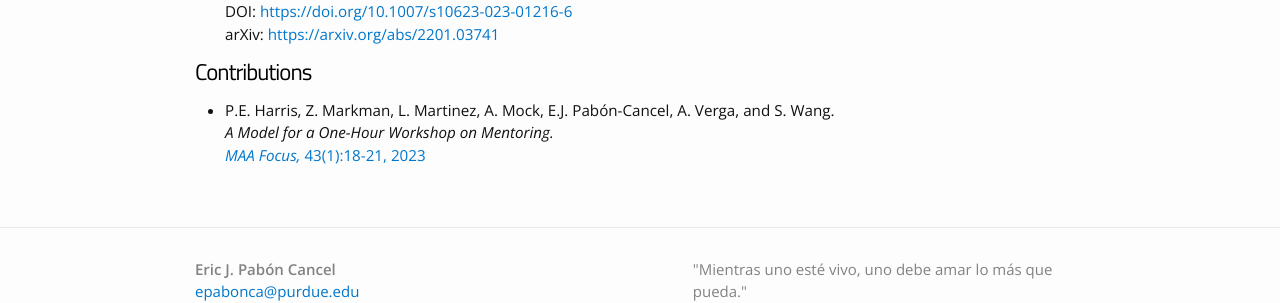
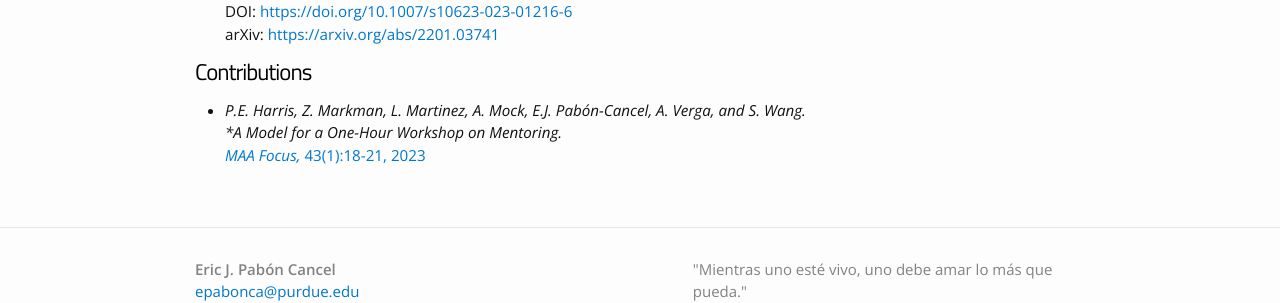
Before and after one commit to ejpaboncancel/ejpabon.github.io, a Jekyll site: the page built from papers.md, in a window 1280 px wide. Shown: the part 579-882 px from the top of the page. Built offline with Jekyll 4.4.1, drawn with Linux system fonts in a browser that asks for light colours.

```diff
--- a/papers.md
+++ b/papers.md
@@ -27,6 +27,6 @@ The asterisk (*) symbol denotes alphabetical ordering in the authorship.
   arXiv: [https://arxiv.org/abs/2201.03741](https://arxiv.org/abs/2201.03741)
 
 # Contributions
-- P.E. Harris, Z. Markman, L. Martinez, A. Mock, E.J. Pabón-Cancel, A. Verga, and S. Wang.
+- *P.E. Harris, Z. Markman, L. Martinez, A. Mock, E.J. Pabón-Cancel, A. Verga, and S. Wang.
   *A Model for a One-Hour Workshop on Mentoring.*
   [*MAA Focus,* 43(1):18-21, 2023](http://digitaleditions.walsworthprintgroup.com/publication/?m=7656&i=782706&p=18&ver=html5)
```
